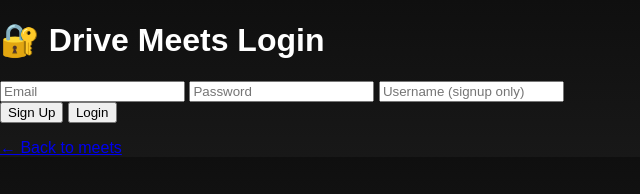
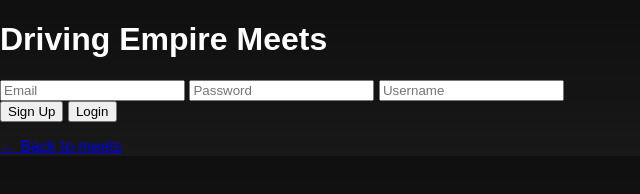
Before and after one commit to Shebek3000/demeets, a plain HTML site: page login.html in a window 1280 px wide. Shown: the whole page, without its empty margins (0-640 px from the left). Drawn offline with Linux system fonts and the light colour scheme.

Commit message:
Update login.html

```diff
--- a/login.html
+++ b/login.html
@@ -1,19 +1,19 @@
 <!DOCTYPE html>
 <html>
 <head>
-  <title>Login - Drive Meets</title>
+  <title>Login - Driving Empire Meets</title>
   <link rel="stylesheet" href="Styles/style.css">
   <script type="module" src="JavaScript/firebase.js"></script>
   <script src="JavaScript/auth.js" defer></script>
 </head>
 <body>
 
-  <h1>🔐 Drive Meets Login</h1>
+  <h1>Driving Empire Meets</h1>
 
   <div class="auth-box">
     <input id="email" type="email" placeholder="Email">
     <input id="password" type="password" placeholder="Password">
-    <input id="username" type="text" placeholder="Username (signup only)">
+    <input id="username" type="text" placeholder="Username">
 
     <div class="auth-buttons">
       <button onclick="signup()">Sign Up</button>
```
